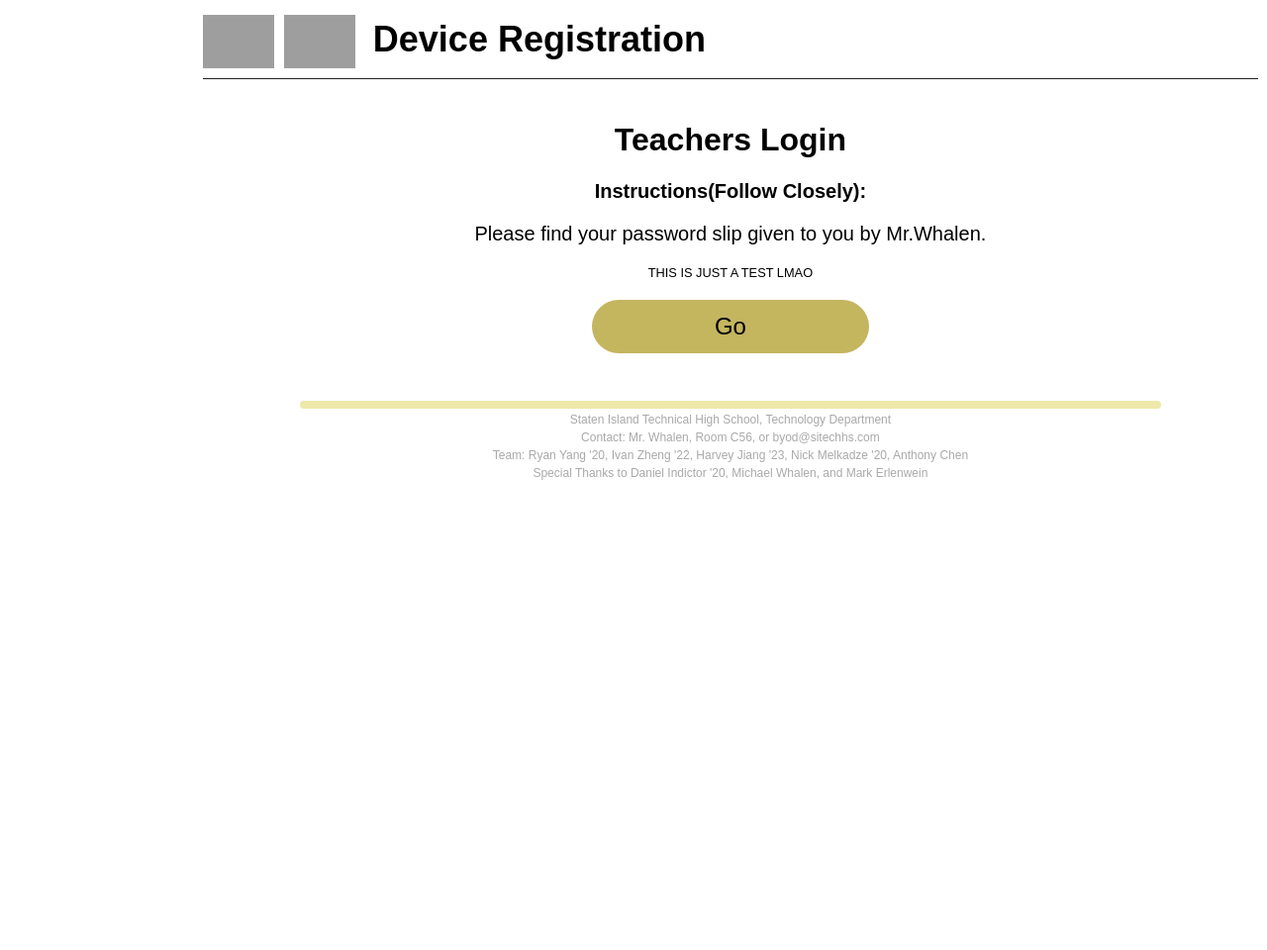
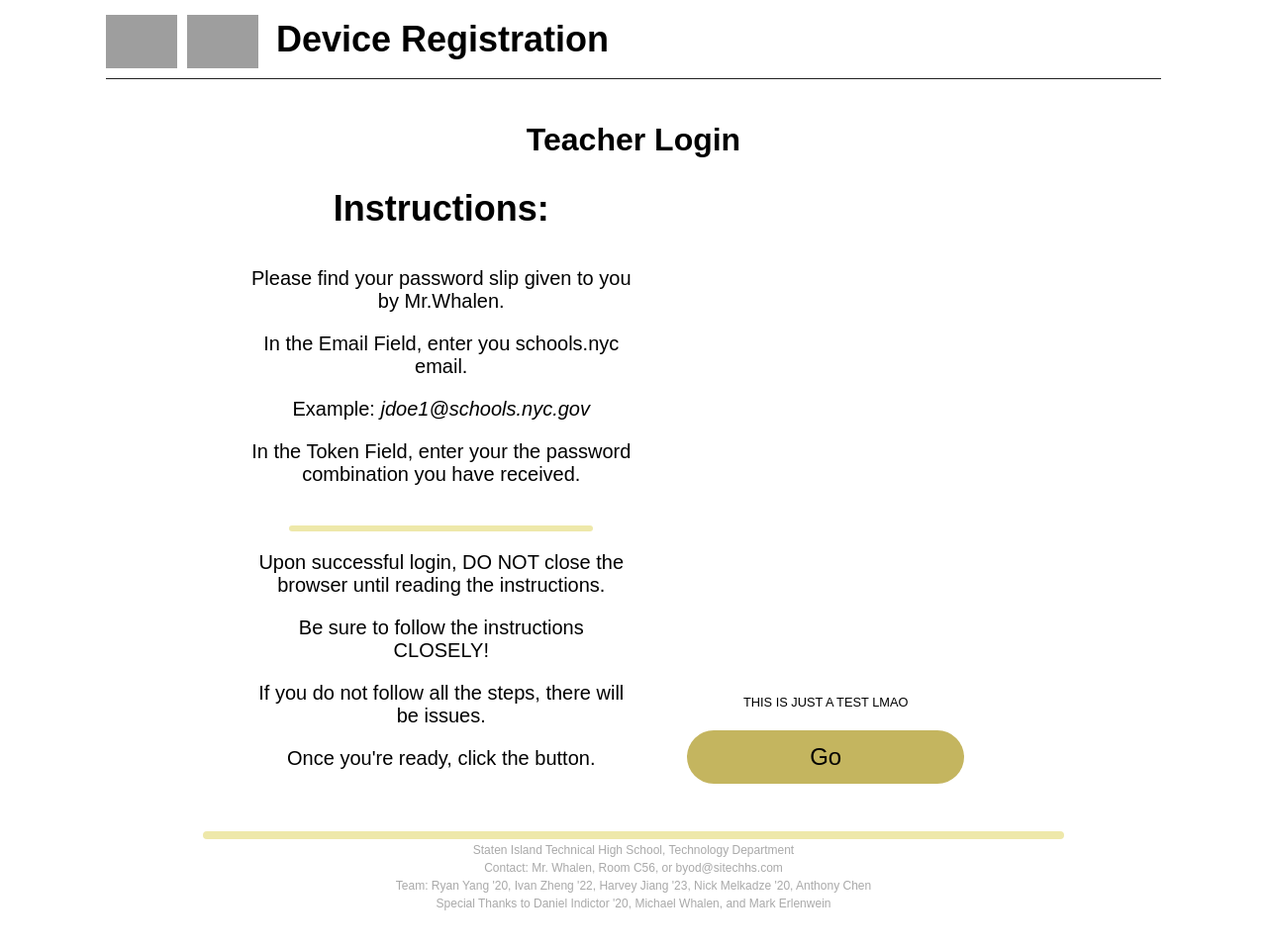
Before and after one commit to abitblue/automactic, a Django app: page /teachers/ in a window 1280 px wide. Shown: the whole page at 99% size. Before the commit the page ends 485 px from the top, so only its background shows below. Run offline with Django 4.2, Linux system fonts and the light colour scheme; grey boxes are pictures that could not be loaded.

Commit message:
teachers page completed, css overhauled more?, student page tweaks

```diff
--- a/login/static/style.css
+++ b/login/static/style.css
@@ -44,16 +44,6 @@ img {
     display: inline-block;
 }
 
-@media only screen and (max-width: 480px) {
-    body {
-        margin: 3% 1% 1%;
-    }
-
-    .headerText {
-        font-size: 3.5vh;
-    }
-}
-
 .bodyText {
     font-size: 2.5vh;
     /*display: flex;*/
@@ -66,6 +56,14 @@ img {
     width: 80%;
     border-radius: 1000px;
     height: 1vh;
+    background-color: palegoldenrod;
+}
+
+.divider {
+    margin: 5vh auto auto;
+    width: 80%;
+    border-radius: 1000px;
+    height: 0.8vh;
     background-color: palegoldenrod;
 }
 
@@ -192,9 +190,13 @@ h1.login {
     text-align: center;
 }
 
-@media screen and (max-width: 1300px) {
-    .instructions-img {
-        width: 50vw;
+@media only screen and (max-width: 480px) {
+    body {
+        margin: 3% 1% 1%;
+    }
+
+    .headerText {
+        font-size: 3.5vh;
     }
     .columnedChildDiv, .columnedParentDiv {
         display: revert;
@@ -205,3 +207,9 @@ h1.login {
         left: 9%;
     }
 }
+
+@media screen and (max-width: 1300px) {
+    .instructions-img {
+        width: 50vw;
+    }
+}
--- a/templates/login/students.html
+++ b/templates/login/students.html
@@ -7,6 +7,8 @@
             <div class="bodyText">
                 <p>In the ID Field, put in your Student OSIS Number.</p>
                 <p>In the Token Field, put in your DOB in the format (MMDDYYYY)</p>
+                <p>Device name is NOT REQUIRED. If you wish to write one, you may.</p>
+                <div class="divider"></div>
                 <p>Upon successful login, DO NOT close the browser until reading the instructions.</p>
                 <p>As a student, any device you've registered previously <b>WILL</b> have their
                                 access removed upon approval of the device you are using now.</p>
--- a/templates/login/teachers.html
+++ b/templates/login/teachers.html
@@ -1,9 +1,24 @@
 {% extends "login/base.html" %}
 
 {% block content %}
-    <h1>Teachers Login</h1>
-    <p class="bodyText"><b>Instructions(Follow Closely):</b></p>
-    <p class="bodyText">Please find your password slip given to you by Mr.Whalen.</p>
-    {% include "login/loginform.html" %}
-
+    <h1>Teacher Login</h1>
+    <container class="columnedParentDiv">
+        <div class="columnedChildDiv">
+            <div class="bodyText">
+                <p class="headerText"><b>Instructions:</b></p>
+                <p>Please find your password slip given to you by Mr.Whalen.</p>
+                <p>In the Email Field, enter you schools.nyc email.</p>
+                <p>Example: <i>jdoe1@schools.nyc.gov</i></p>
+                <p>In the Token Field, enter your the password combination you have received.</p>
+                <div class="divider"></div>
+                <p>Upon successful login, DO NOT close the browser until reading the instructions.</p>
+                <p>Be sure to follow the instructions CLOSELY!</p>
+                <p>If you do not follow all the steps, there will be issues.</p>
+                <p>Once you're ready, click the button.</p>
+            </div>
+        </div>
+        <div class="columnedChildDiv">
+            {% include "login/loginform.html" %}
+        </div>
+    </container>
 {% endblock %}
```
